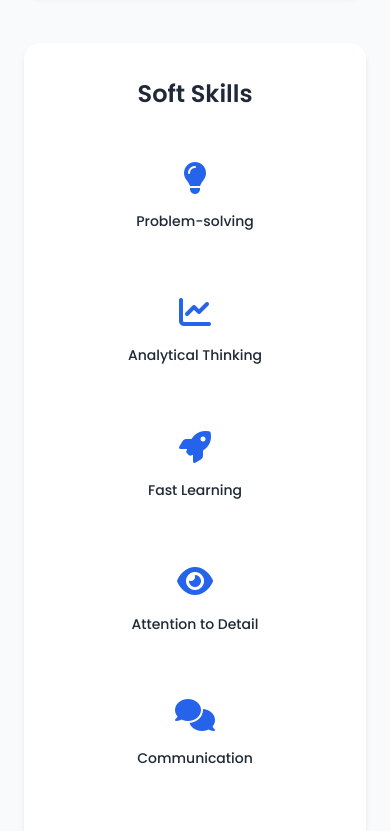
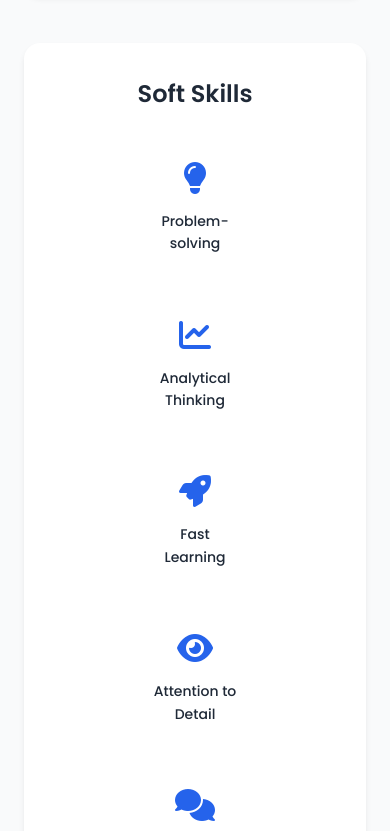
Before and after one commit to LeoMelo24/LeoMeloPortfolio, a plain HTML site: page index.html in a window 390 px wide. Shown: the part 10680-11511 px from the top of the page. Drawn offline with Linux system fonts and the light colour scheme.

Commit message:
CSS Update for Responsive Soft Skills Section

```diff
--- a/css/style.css
+++ b/css/style.css
@@ -1394,30 +1394,20 @@ body.dark-mode .scroll-top {
     }
 
     .soft-skill-items {
-        grid-template-columns: repeat(2, 1fr);
+        display: flex;
+        flex-wrap: wrap;
+        justify-content: center;
         gap: var(--spacing-sm);
-        justify-items: center;
     }
 
     .soft-skill-item {
-        width: 100%;
+        flex: 0 1 calc(50% - var(--spacing-sm) / 2);
+        min-width: 140px;
         max-width: 160px;
     }
 
     .awards-grid {
         grid-template-columns: 1fr;
-    }
-}
-
-@media (max-width: 449px) {
-    .soft-skill-items {
-        grid-template-columns: 1fr;
-        justify-items: center;
-    }
-
-    .soft-skill-item {
-        width: 100%;
-        max-width: 200px;
     }
 }
 
```
